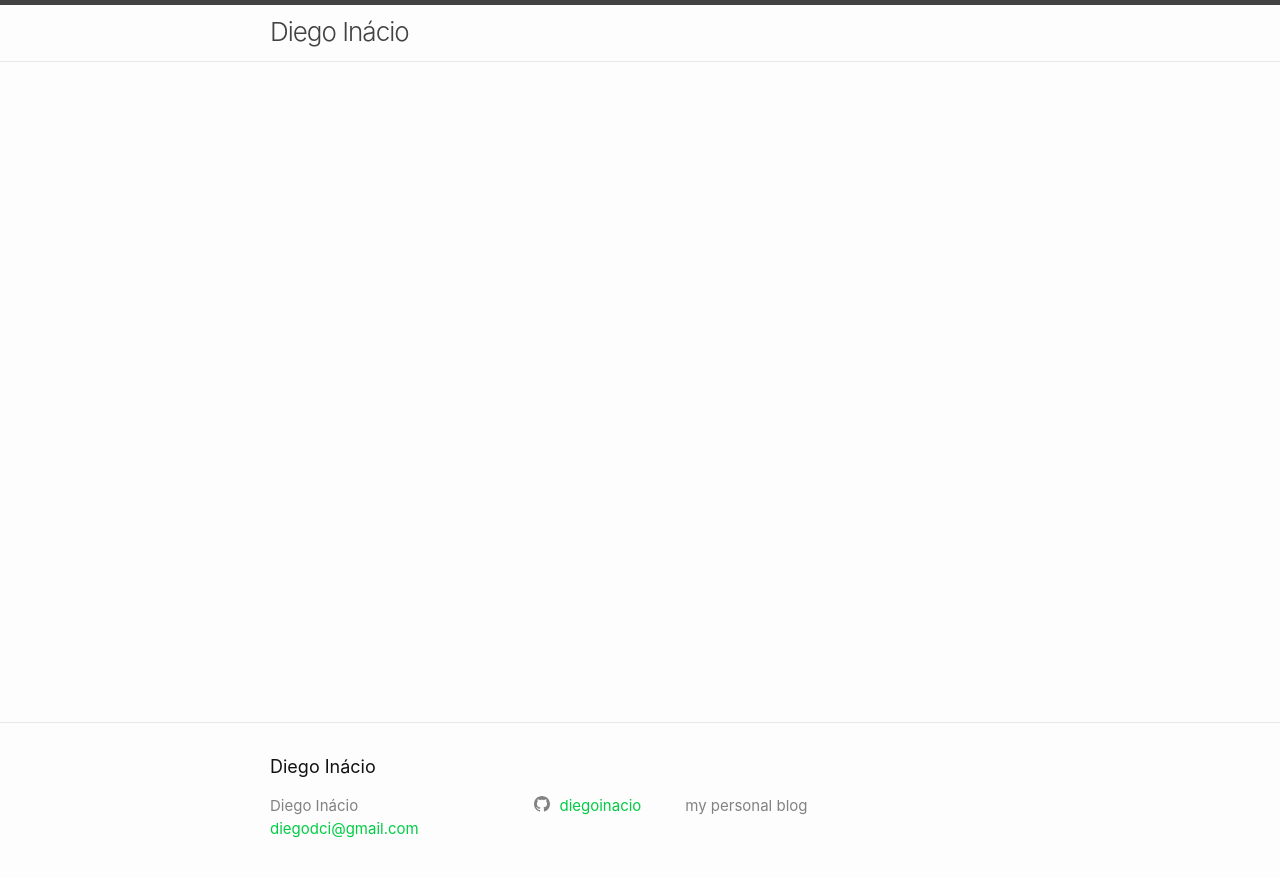
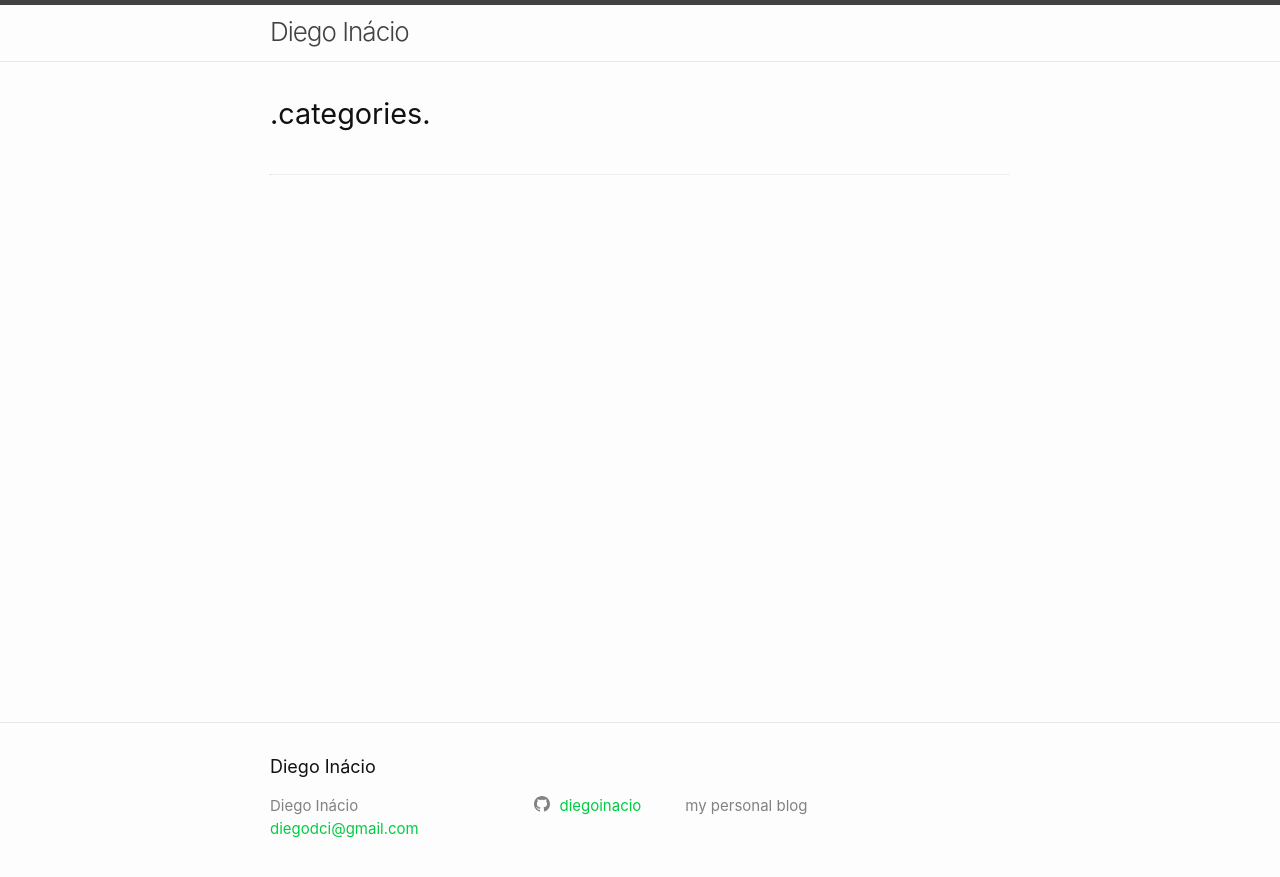
Before and after one commit to diegoinacio/blog, a Jekyll site: the page built from index.html, in a window 1280 px wide. Shown: the top 877 px of the page. Built offline with Jekyll 4.4.1, drawn with Linux system fonts in a browser that asks for light colours.

Commit message:
Update layout
Improve categories showing and include wordcloud

```diff
--- a/_layouts/category-page.html
+++ b/_layouts/category-page.html
@@ -2,7 +2,7 @@
 layout: default
 ---
 
-<h1>Category: {{ page.category }}</h1>
+<h1>.category.: {{ page.category }}</h1>
 <div class="home">
   <ul class="post-list">
     {% for post in site.categories[page.category] %}
@@ -42,7 +42,7 @@ layout: default
 <br>
 
 <div class="word-cloud">
-  <h2>Other Categories</h2>
+  <h2>.other categories.</h2>
   {% assign siteCats = site.categories | sort %}
   {% for category in siteCats %}
     {% if category[0] != page.category %}
--- a/_layouts/home.html
+++ b/_layouts/home.html
@@ -1,6 +1,25 @@
 ---
 layout: default
 ---
+
+<div class="word-cloud">
+  <h2>.categories.</h2>
+  {% assign siteCats = site.categories | sort %}
+  {% for category in siteCats %}
+    <span class="site-category">
+      <a href="/category/{{ category | first | slugify }}">
+        {{ category[0] | replace:'-', ' ' }}
+        <span class="cloud-count">
+          [{{ category | last | size }}]
+        </span>
+      </a>
+    </span>
+  {% endfor %}
+</div>
+
+<br>
+<hr style="border-top: gray;">
+<br>
 
 <div class="home">
   {%- if page.title -%}
```
